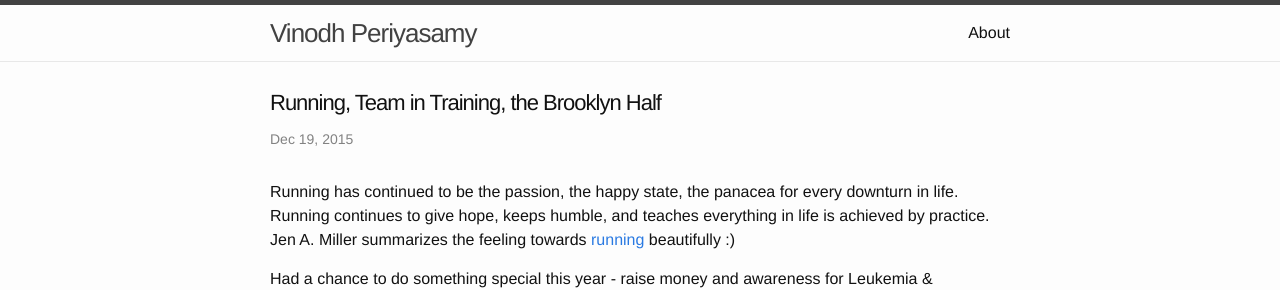
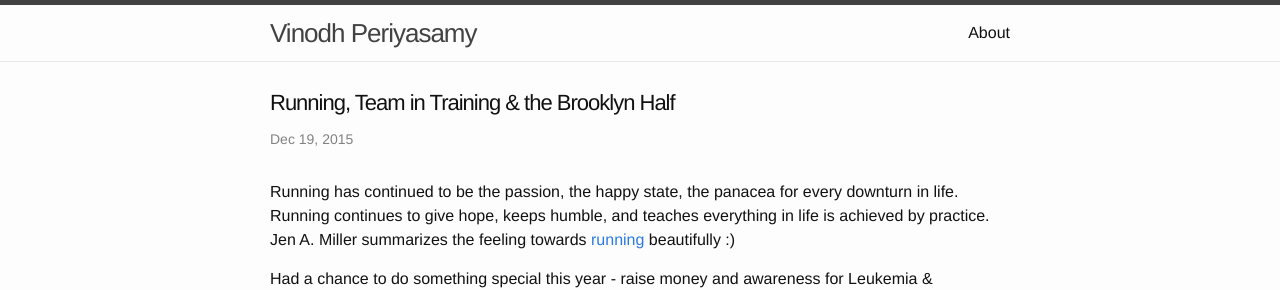
Before and after one commit to vinodhkps/vinodhkps.github.io, a Jekyll site: the page built from _posts/2015-12-19-my-first-half-marathon.markdown, in a window 1280 px wide. Shown: the top 290 px of the page. Built offline with Jekyll 4.4.1, drawn with Linux system fonts in a browser that asks for light colours.

```diff
--- a/_posts/2015-12-19-my-first-half-marathon.markdown
+++ b/_posts/2015-12-19-my-first-half-marathon.markdown
@@ -1,6 +1,6 @@
 ---
 layout: post
-title:  "Running, Team in Training, the Brooklyn Half"
+title:  "Running, Team in Training & the Brooklyn Half"
 date:   2015-12-19 10:15:00
 categories: self
 ---
```
Also changed, not shown: about.md (+1 -1 lines).
